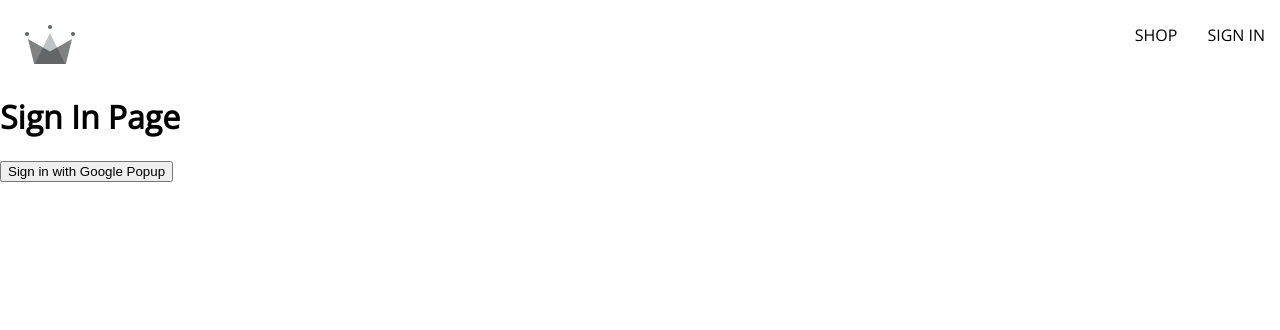
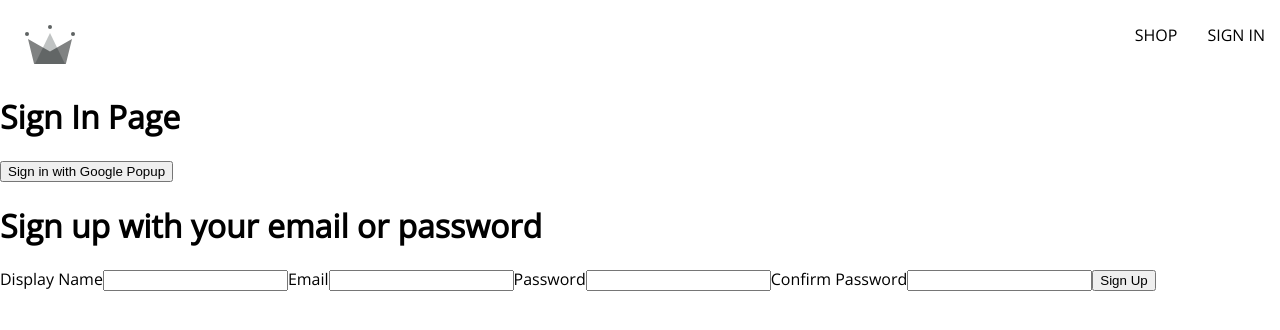
Before and after one commit to mcbrownc/penny-farthing-parts, a React (Create React App) app: page /sign-in in a window 1280 px wide. Shown: the top 330 px of the page. Built offline with nearby package versions, Linux system fonts and the light colour scheme.

Commit message:
Added form

```diff
--- /dev/null
+++ b/src/components/sign-up-form/sign-up-form.component.jsx
@@ -0,0 +1,63 @@
+import { useState } from 'react';
+
+const defaultFormFields = {
+  displayName: '',
+  email: '',
+  password: '',
+  confirmPassword: ''
+}
+
+
+const SignUpForm = () => {
+  const [formFields, setFormFields] = useState(defaultFormFields);
+  const { displayName, email, password, confirmPassword } = formFields;
+
+  const handleChange = (event) => {
+    const { name, value } = event.target;
+
+    setFormFields({...formFields, [name]: value})
+  }
+
+  return (
+    <div>
+      <h1>Sign up with your email or password</h1>
+      <form onSubmit={()=>{}}>
+        <label>Display Name</label>
+        <input
+          type="text"
+          onChange={handleChange}
+          name="displayName"
+          value={displayName}
+          required
+        />
+        <label>Email</label>
+        <input
+          type="email"
+          onChange={handleChange}
+          name="email"
+          value={email}
+          required
+        />
+        <label>Password</label>
+        <input
+          type="password"
+          onChange={handleChange}
+          name="password"
+          value={password}
+          required
+        />
+        <label>Confirm Password</label>
+        <input
+          type="password"
+          onChange={handleChange}
+          name="confirmPassword"
+          value={confirmPassword}
+          required
+        />
+        <button type="submit">Sign Up</button>
+      </form>
+    </div>
+  )
+}
+
+export default SignUpForm;
--- a/src/routes/sign-in/sign-in.component.jsx
+++ b/src/routes/sign-in/sign-in.component.jsx
@@ -4,6 +4,8 @@
   createUserDocumentFromAuth,
   signInWithGoogleRedirect
 } from '../../utils/firebase/firebase.utils';
+
+import SignUpForm from '../../components/sign-up-form/sign-up-form.component';
 
 
 const SignIn = () => {
@@ -19,6 +21,7 @@
       <button onClick={logGoogleUser}>
         Sign in with Google Popup
       </button>
+      <SignUpForm />
     </div>
   );
 };
```
